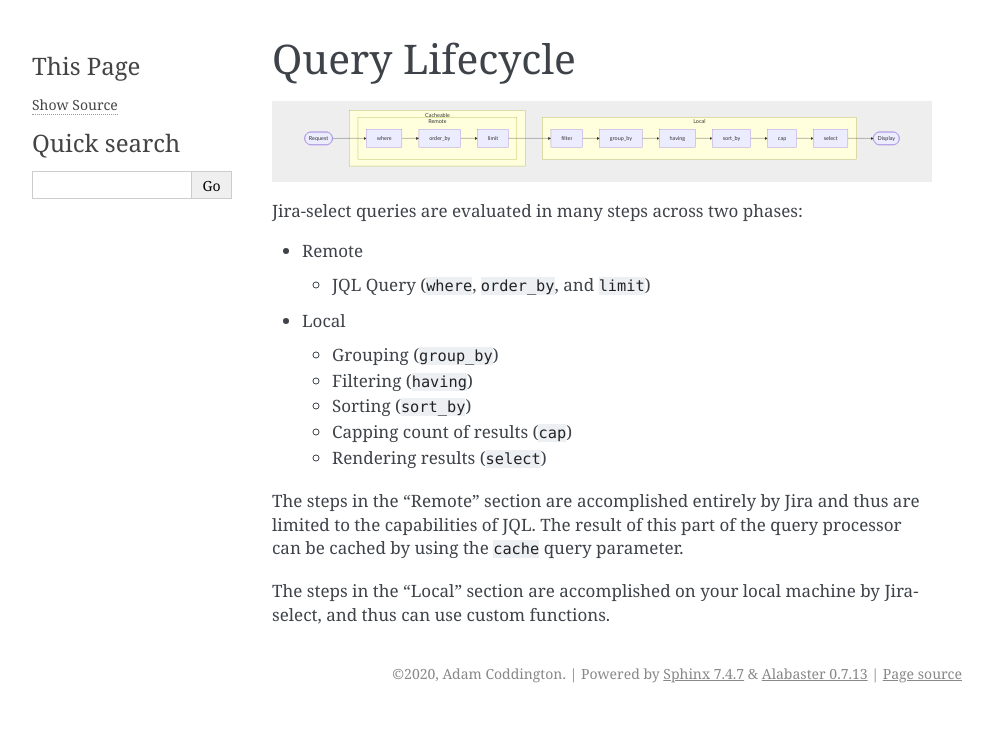
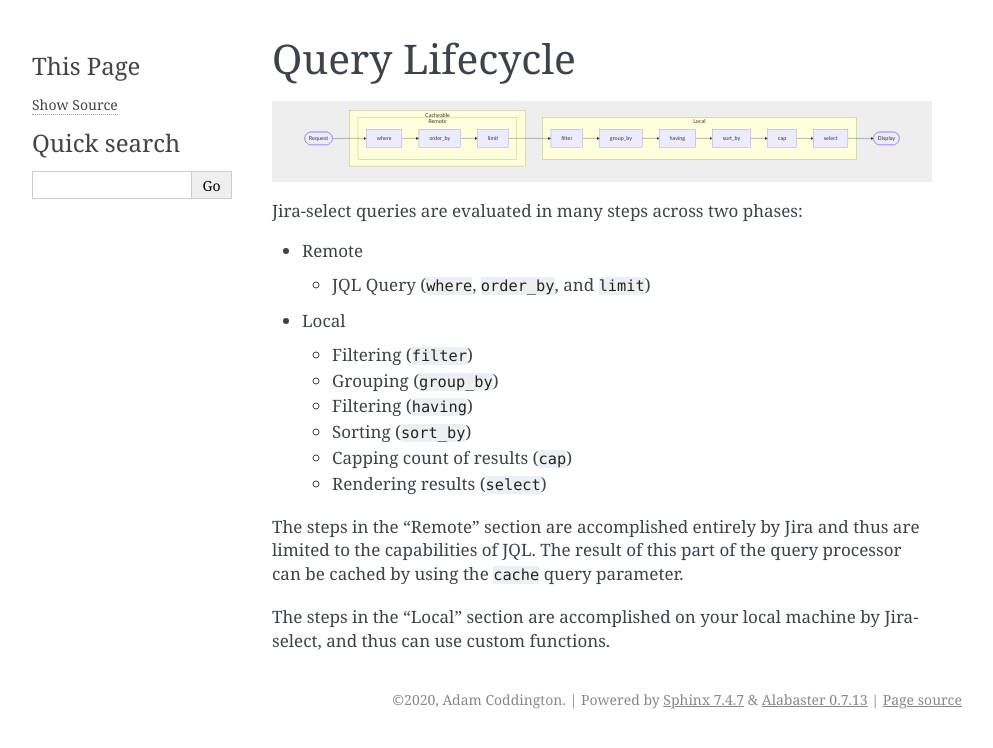
Before and after one commit to coddingtonbear/jira-select, a Sphinx documentation site: the page built from docs/query_lifecycle.rst, in a window 1280 px wide. Shown: the top 748 px of the page, without its empty margins (148-1141 px from the left). Built offline with Sphinx 7.4.7, drawn with Linux system fonts in a browser that asks for light colours.

Commit message:
Fixing a minor documentation bug.

```diff
--- a/docs/query_lifecycle.rst
+++ b/docs/query_lifecycle.rst
@@ -31,6 +31,7 @@
 
 * Local
 
+  * Filtering (``filter``)
   * Grouping (``group_by``)
   * Filtering (``having``)
   * Sorting (``sort_by``)
```
